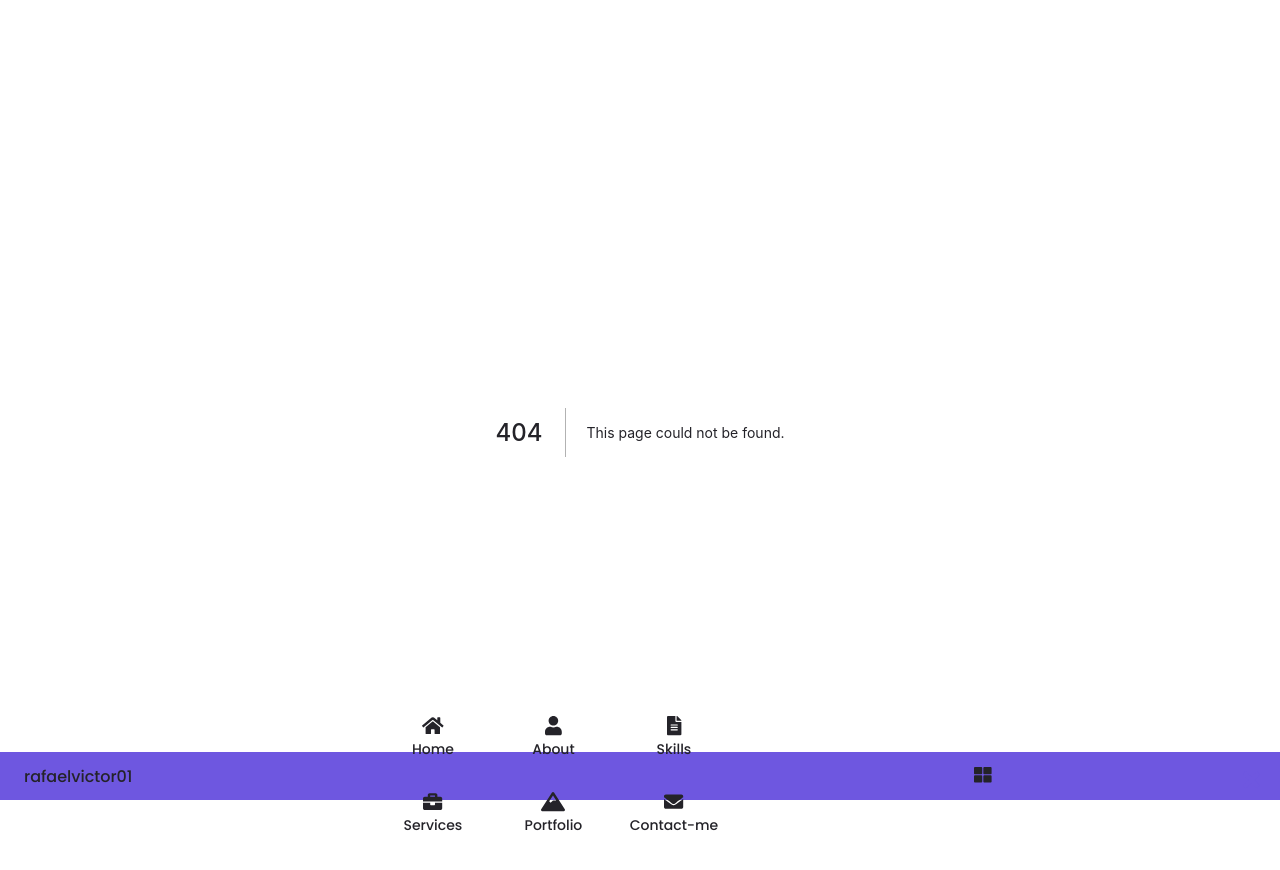
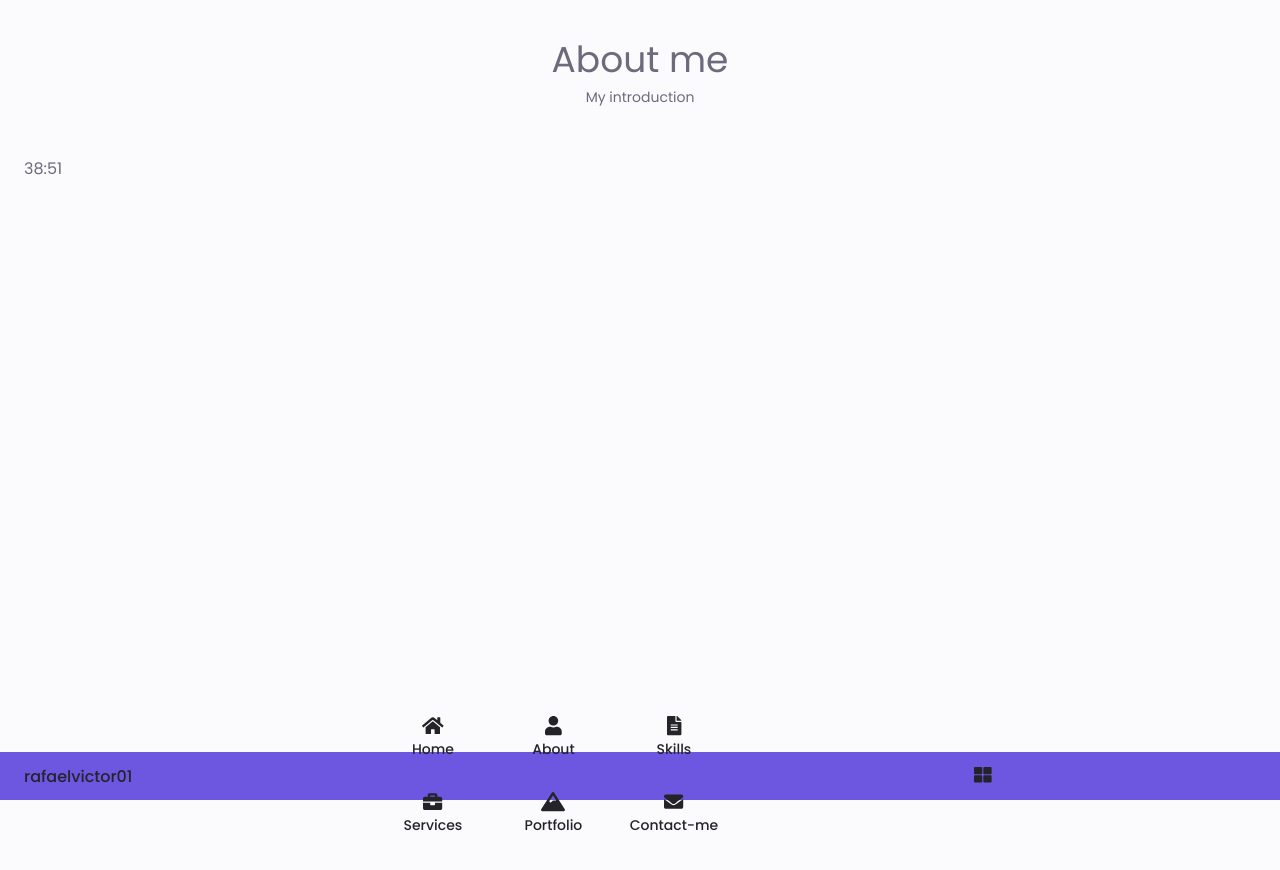
Before and after one commit to rafaelvictor01/PERSONAL_MyPortfolio, a Next.js app: page /about in a window 1280 px wide. Before the commit this address had no page. Shown: the top 870 px of the page. After the commit the page ends 800 px from the top, so only its background shows below. Built offline with nearby package versions, Linux system fonts and the light colour scheme.

Commit message:
Inicio do desenvolvimento da about page

```diff
--- /dev/null
+++ b/src/common/components/section-subtitle/SectionSubtitle.tsx
@@ -0,0 +1,30 @@
+import React from 'react'
+import styled from 'styled-components'
+
+interface ISectionSubtitleCPProps {
+  content: string
+}
+
+/**
+ * @author rafaelvictor01
+ * @return ADD DESCRIPTION
+ */
+export default function SectionSubtitleCP(
+  props: ISectionSubtitleCPProps
+): JSX.Element {
+  return (
+    <SectionSubtitleMainWrapperSCP>
+      {props.content}
+    </SectionSubtitleMainWrapperSCP>
+  )
+}
+
+const SectionSubtitleMainWrapperSCP = styled.div`
+  text-align: center;
+  display: block;
+  margin-bottom: ${props => props.theme.marginBottom.mb3};
+  font-size: ${props => props.theme.fontSizeForSmallDevices.smallFontSize};
+  @media screen and (min-width: 960px) {
+    font-size: ${props => props.theme.fontSizeForLargeDevices.smallFontSize};
+  }
+`
--- /dev/null
+++ b/src/common/components/section-title/SectionTitle.tsx
@@ -0,0 +1,26 @@
+import React from 'react'
+import styled from 'styled-components'
+
+interface ISectionTitleCPProps {
+  content: string
+}
+
+/**
+ * @author rafaelvictor01
+ * @return - Texto formatado para ser CABEÇALHO DE UMA SCREEN
+ */
+export default function SectionTitleCP(
+  props: ISectionTitleCPProps
+): JSX.Element {
+  return (
+    <SectionTitleMainWrapperSCP>{props.content}</SectionTitleMainWrapperSCP>
+  )
+}
+
+const SectionTitleMainWrapperSCP = styled.div`
+  text-align: center;
+  font-size: ${props => props.theme.fontSizeForSmallDevices.h1FontSize};
+  @media screen and (min-width: 960px) {
+    font-size: ${props => props.theme.fontSizeForLargeDevices.h1FontSize};
+  }
+`
--- a/src/common/components/section/Section.tsx
+++ b/src/common/components/section/Section.tsx
@@ -20,25 +20,4 @@ export default function SectionCP(props: ISectionCPProps): JSX.Element {
 
 const SectionMainWrapperSCP = styled.section`
   padding: 2rem 0 4rem;
-
-  .section_title {
-    font-size: ${props => props.theme.fontSizeForSmallDevices.h1FontSize};
-    @media screen and (min-width: 960px) {
-      font-size: ${props => props.theme.fontSizeForLargeDevices.h1FontSize};
-    }
-  }
-
-  .section_subtitle {
-    display: block;
-    margin-bottom: ${props => props.theme.marginBottom.mb3};
-    font-size: ${props => props.theme.fontSizeForSmallDevices.smallFontSize};
-    @media screen and (min-width: 960px) {
-      font-size: ${props => props.theme.fontSizeForLargeDevices.smallFontSize};
-    }
-  }
-
-  .section_title,
-  .section_subTitle {
-    text-align: center;
-  }
 `
--- /dev/null
+++ b/src/pages/about.tsx
@@ -0,0 +1,6 @@
+import React from 'react'
+import AboutScreenMainContentCP from 'src/screens/about-screen/components/about-screen-main-content/AboutScreenMainContent'
+
+export default function AboutPageCP(): JSX.Element {
+  return <AboutScreenMainContentCP />
+}
--- /dev/null
+++ b/src/screens/about-screen/components/about-screen-main-content/AboutScreenMainContent.tsx
@@ -0,0 +1,28 @@
+import React from 'react'
+import SectionSubtitleCP from 'src/common/components/section-subtitle/SectionSubtitle'
+import SectionTitleCP from 'src/common/components/section-title/SectionTitle'
+import styled from 'styled-components'
+
+/**
+ * @author rafaelvictor01
+ * @return ADD DESCRIPTION
+ */
+export default function AboutScreenMainContentCP(): JSX.Element {
+  return (
+    <ScreenMainWrapperSCP>
+      <SectionTitleCP content={'About me'} />
+      <SectionSubtitleCP content={'My introduction'} />
+
+      {/* Rafael do futuro: já da pra tentar aplicar o framer-motion */}
+
+      <ContentMainWrapperSCP className={'container grid'}>
+        38:51
+      </ContentMainWrapperSCP>
+    </ScreenMainWrapperSCP>
+  )
+}
+
+const ScreenMainWrapperSCP = styled.div``
+
+// about__container container grid
+const ContentMainWrapperSCP = styled.div``
```
